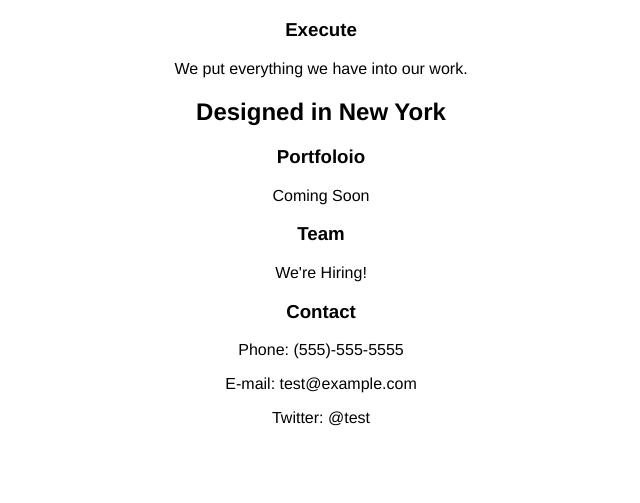
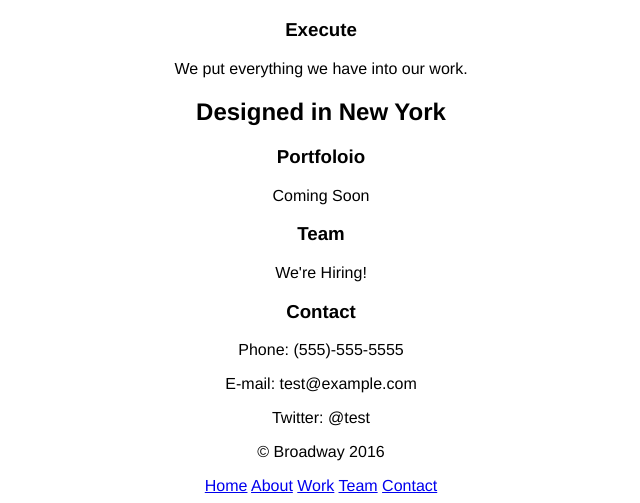
Before and after one commit to beany12321/broadway, a plain HTML site: page index.html in a window 1280 px wide. Shown: the part 1400-1903 px from the top of the page, without its empty margins (319-959 px from the left). Before the commit the page ends 1843 px from the top, so only its background shows below. Drawn offline with Linux system fonts and the light colour scheme.

Commit message:
first full index.html complete.

```diff
--- a/index.html
+++ b/index.html
@@ -11,11 +11,11 @@
 
 	<div id="headSection">
 		<h1>Broadway Design</h1>
-		<p><a href="#">Home</a></p>
-		<p><a href="#">Process</a></p>
-		<p><a href="#">Work</a></p>
-		<p><a href="#">Team</a></p>
-		<p><a href="#">Contact</a></p>
+		<p><a href="#headSection">Home</a></p>
+		<p><a href="#process">Process</a></p>
+		<p><a href="#portfolio">Work</a></p>
+		<p><a href="#team">Team</a></p>
+		<p><a href="#contact">Contact</a></p>
 	</div>
 
 	<!--  Our Process Section  -->
@@ -37,14 +37,25 @@
 
 	<div id="design">
 		<h2 id="newYork">Designed in New York</h2>
-		<h3>Portfoloio</h3>
+		<h3 id="portfolio">Portfoloio</h3>
 		<p>Coming Soon</p>
-		<h3>Team</h3>
+		<h3 id="team">Team</h3>
 		<p>We're Hiring!</p>
-		<h3>Contact</h3>
+		<h3 id="contact">Contact</h3>
 		<p>Phone: (555)-555-5555</p>
 		<p>E-mail: test@example.com</p>
 		<p>Twitter: @test</p>
 	</div>
+
+	<!--  Footer Element  -->
+
+	<div id="footer">
+		<p>&copy Broadway 2016</p>
+		<a href="#headSection">Home</a>
+		<a href="#process">About</a>
+		<a href="#portfolio">Work</a>
+		<a href="#team">Team</a>
+		<a href="#contact">Contact</a>
+	</div>
   </body>
 </html>
```
